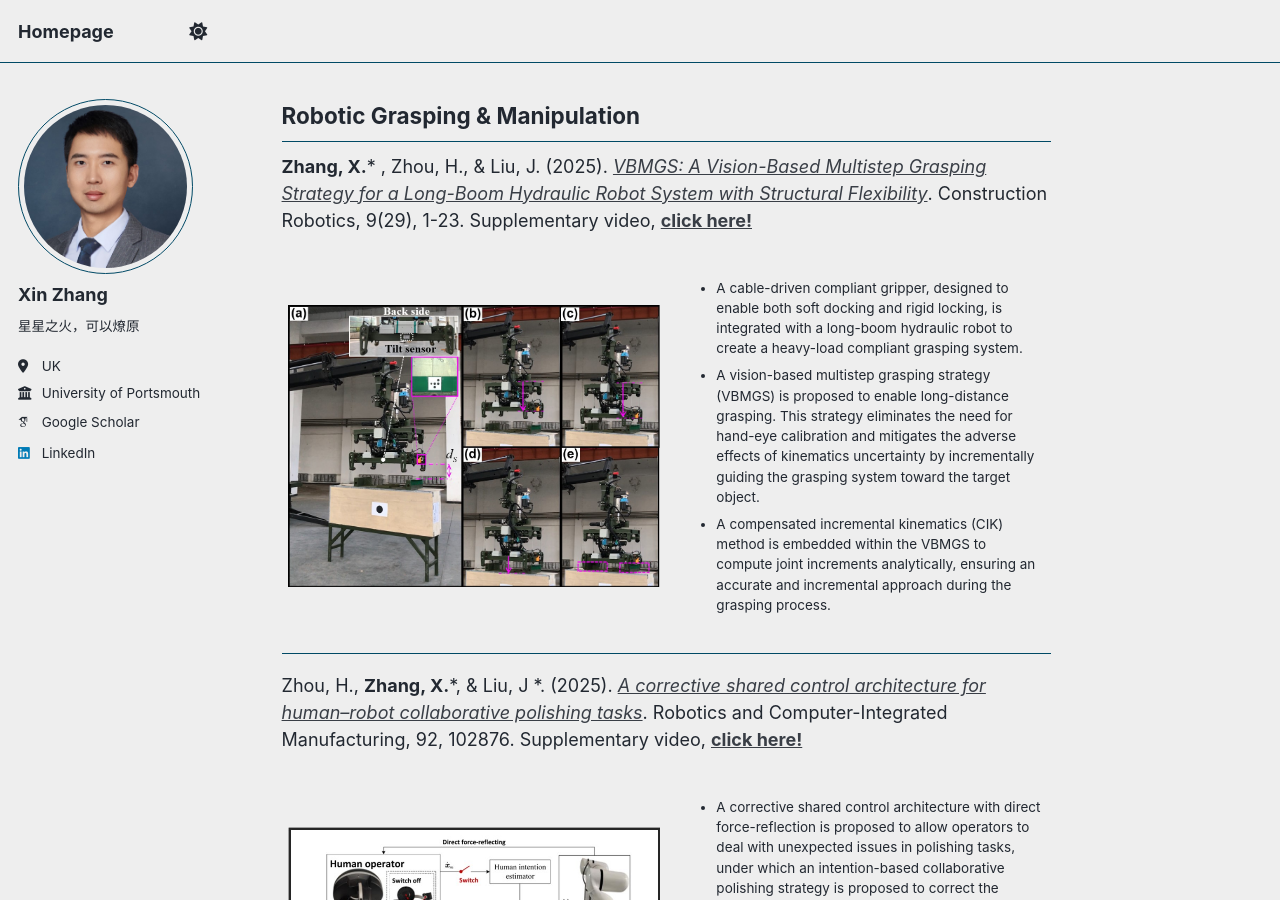
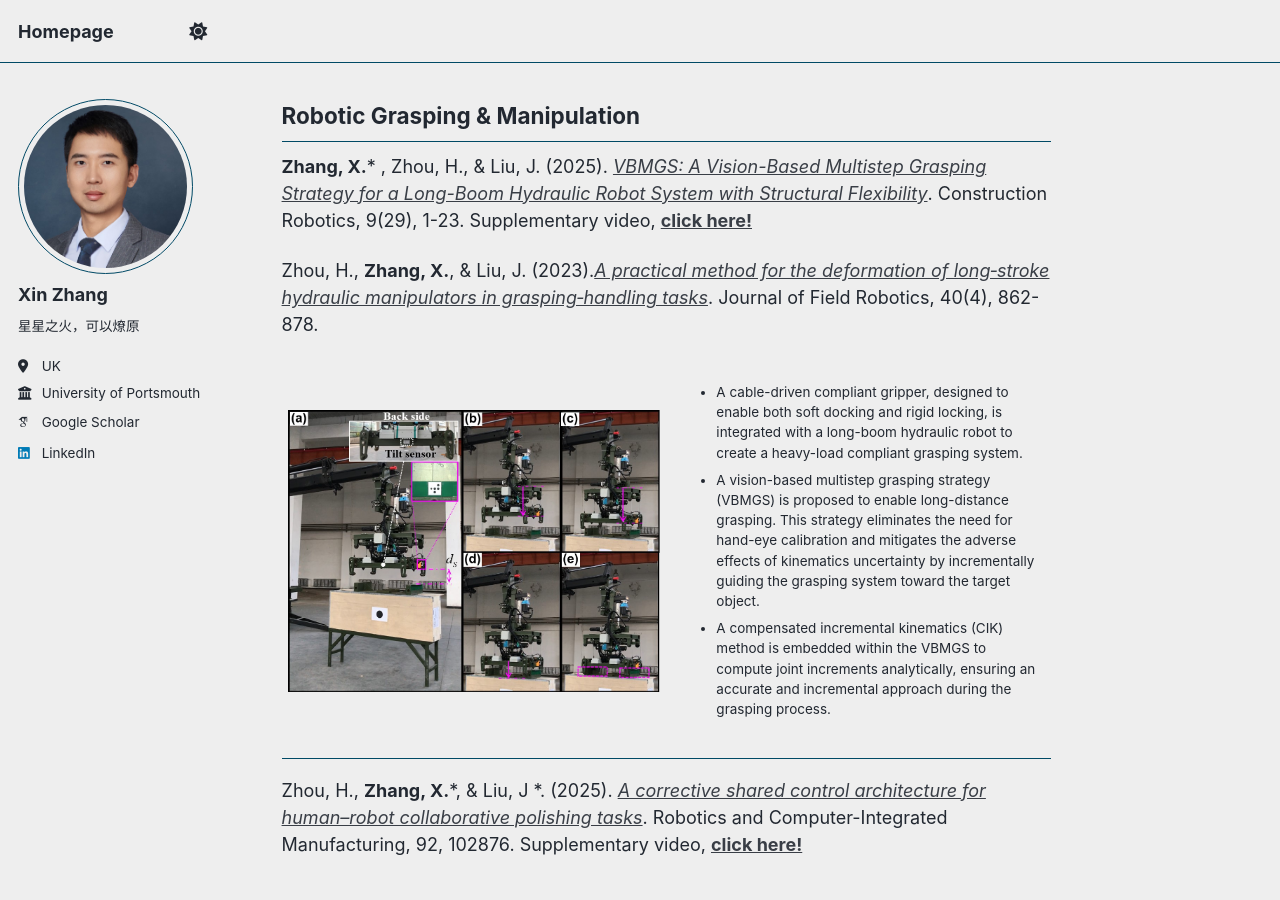
Before and after one commit to Mansion-ZX/Mansion-ZX.github.io, a Jekyll site: the page built from _pages/about.md, in a window 1280 px wide and 900 px high, scrolled down 1465 px. Built offline with Jekyll 4.4.1, drawn with Linux system fonts in a browser that asks for light colours; some web fonts are replaced; a script that is not in the unit is left out.

Commit message:
Update about.md

```diff
--- a/_pages/about.md
+++ b/_pages/about.md
@@ -37,6 +37,9 @@ I started working on wearable robots in the Human-Robot Interaction domain after
 Robotic Grasping & Manipulation
 ------
 **Zhang, X.*** , Zhou, H., & Liu, J. (2025). [*VBMGS: A Vision-Based Multistep Grasping Strategy for a Long-Boom Hydraulic Robot System with Structural Flexibility*](https://link.springer.com/article/10.1007/s41693-025-00171-z). Construction Robotics, 9(29), 1-23. Supplementary video, [**click here!**](https://www.youtube.com/watch?v=8jQZE3bnaXk)
+
+Zhou, H., **Zhang, X.**, & Liu, J. (2023).[*A practical method for the deformation of long‐stroke hydraulic manipulators in grasping‐handling tasks*](https://onlinelibrary.wiley.com/doi/full/10.1002/rob.22160). Journal of Field Robotics, 40(4), 862-878.
+
 <table border="0" style="border-collapse: collapse; border: none;">
   <tr>
     <td style="width: 50%; border: none;">
```
